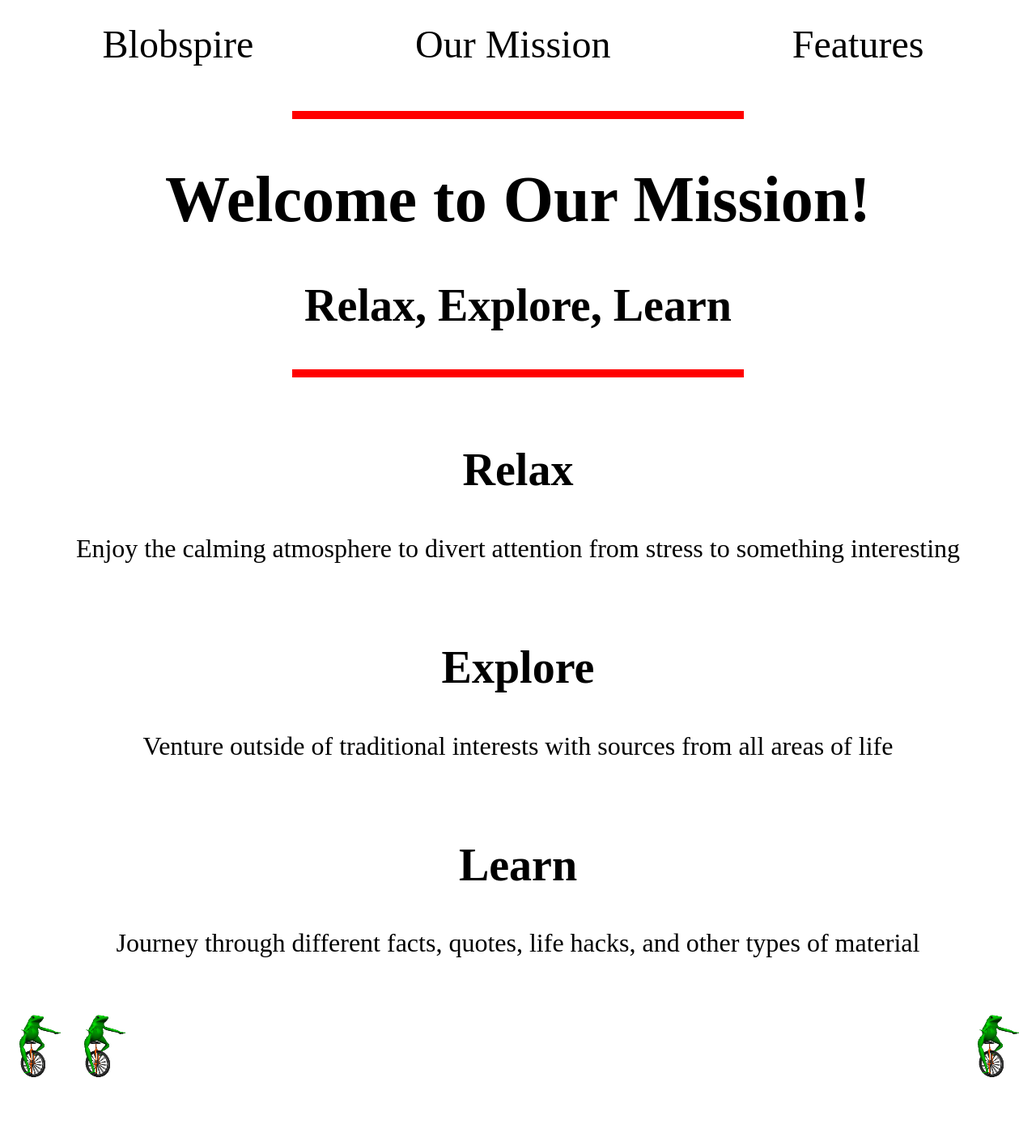
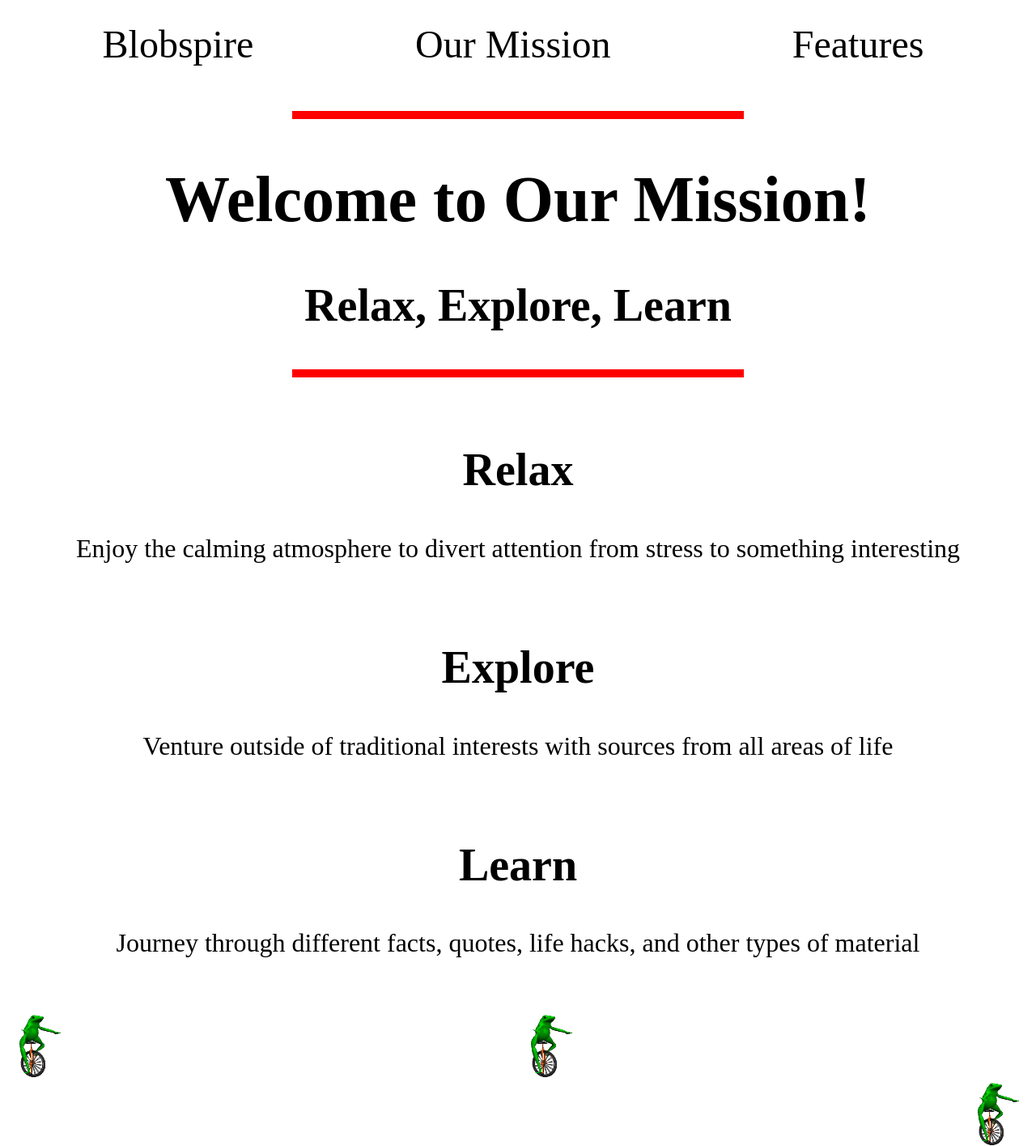
Before and after one commit to blobspire/blobspire.github.io, a Jekyll site: the page ourmission/index.html, which Jekyll copies as it is, in a window 1280 px wide. Shown: the whole page at 81% size. Built offline with Jekyll 4.4.1, drawn with Linux system fonts in a browser that asks for light colours; before the commit the page ends 1339 px from its top, so only the background shows below that.

Commit message:
try to center dat boi

```diff
--- a/ourmission/index.html
+++ b/ourmission/index.html
@@ -151,7 +151,9 @@
 <br>
 
 <img src="datboi.gif" alt="Dat Boi one" align="left" style="border:none;width:5em;height:5em;">
-<img src="datboi.gif" alt="Dat Boi two" align="center" style="border:none;width:5em;height:5em;">
+	<center>
+<img src="datboi.gif" alt="Dat Boi two" style="border:none;width:5em;height:5em;">
+	</center>
 <img src="datboi.gif" alt="Dat Boi three" align="right" style="border:none;width:5em;height:5em;">
 
 </body>
```
